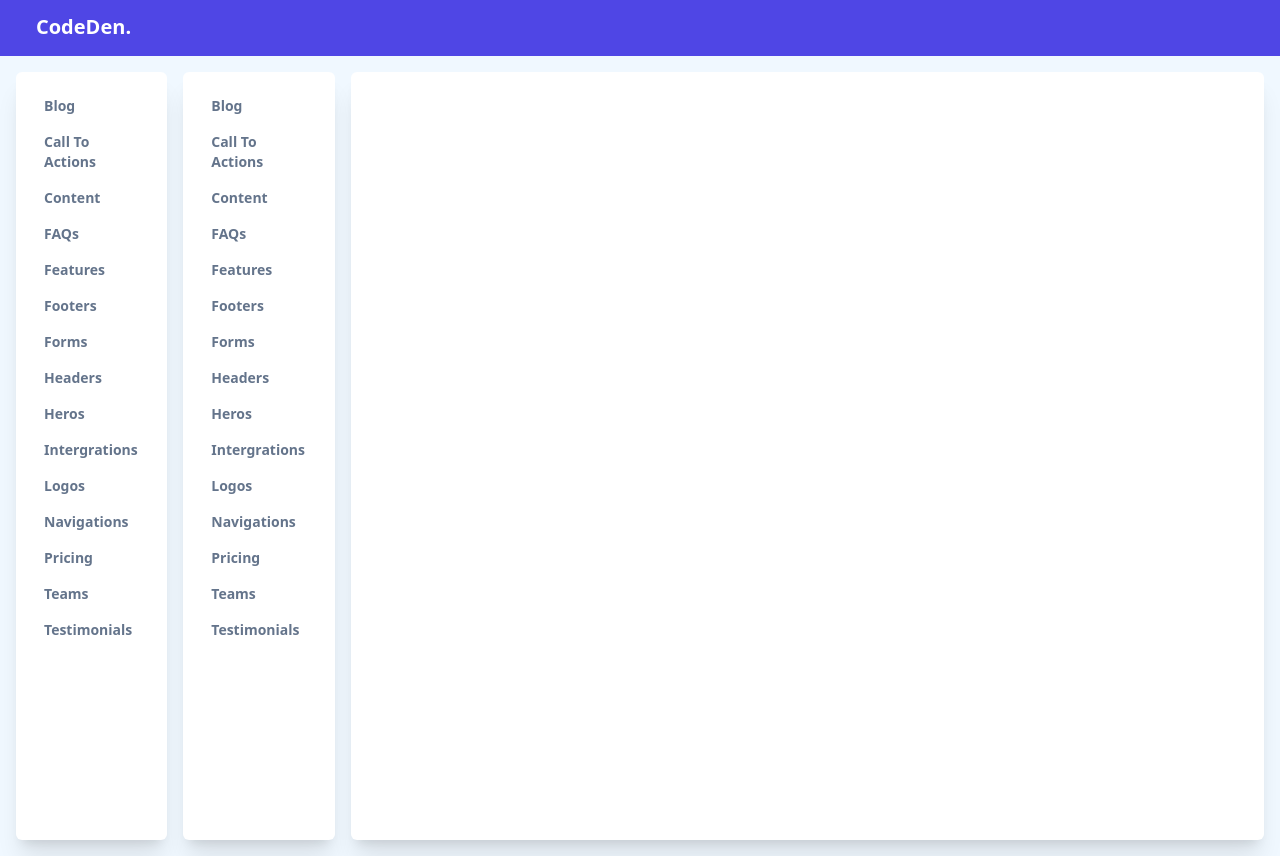
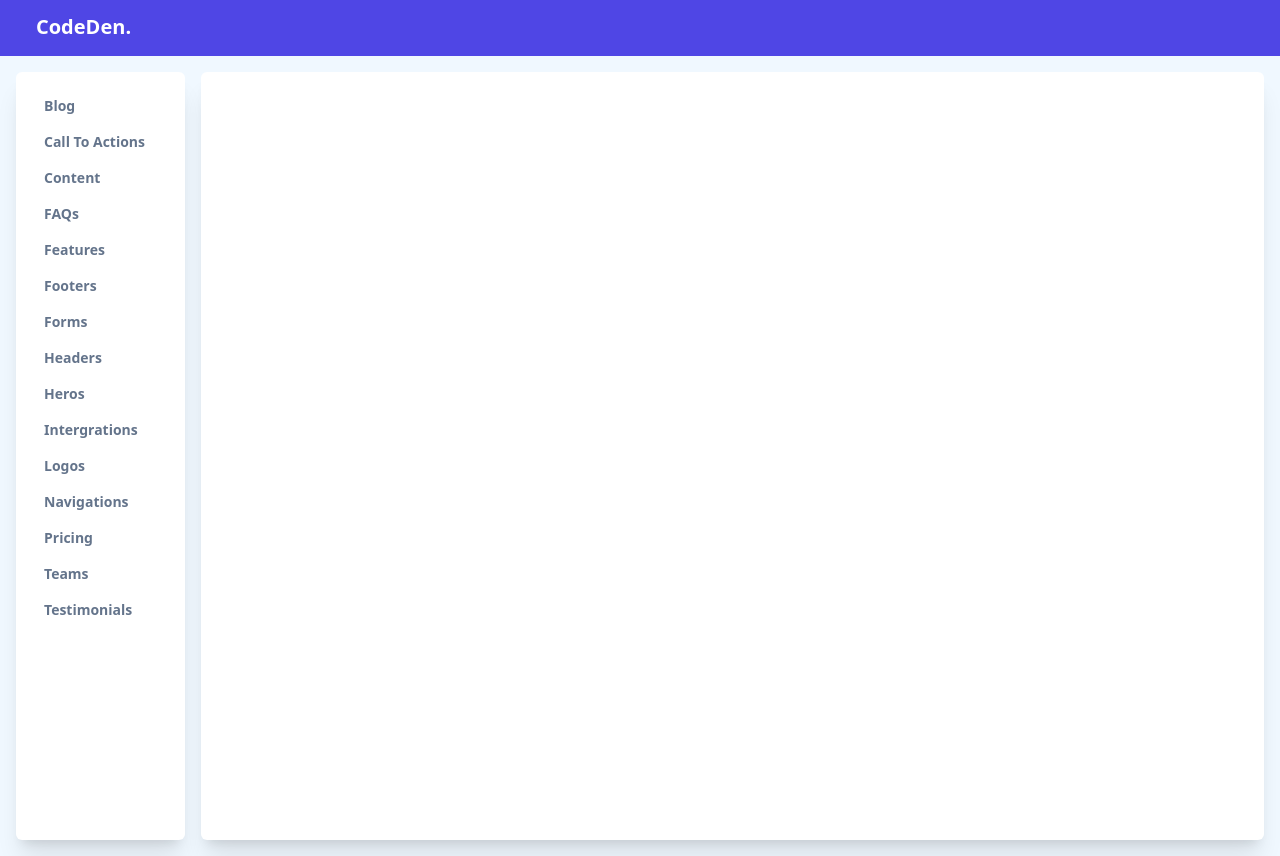
Before and after one commit to kromate/Codeden, a Vue app: page /stage in a window 1280 px wide. Built offline with nearby package versions, Linux system fonts and the light colour scheme.

Commit message:
--- Auto-Git Commit ---

```diff
--- a/src/components/stage/SideMenu.vue
+++ b/src/components/stage/SideMenu.vue
@@ -6,7 +6,7 @@
 			@mouseover="test"
 		>{{n}}</span>
 	</div>
-	<div class="w-48 h-full card flex flex-col items-start py-5 px-5 gap-2">
+	<div class="w-48 h-full card flex flex-col items-start py-5 px-5 gap-2" v-if="currentBlock">
 		<span
 			class="self-start text-sm inline-block text-slate-500 px-2 py-1  rounded-md cursor-pointer font-bold hover:bg-slate-200 w-full"
 			v-for="n in Block" :key="n"
@@ -16,8 +16,11 @@
 </template>
 
 <script lang="ts" setup>
+import { ref } from 'vue'
 import { readBlocks } from '../../composables/useFileSystem'
 
+
+const currentBlock = ref('')
 const test = (el)=>{
 	console.log(el.target.innerHTML)
 
```
